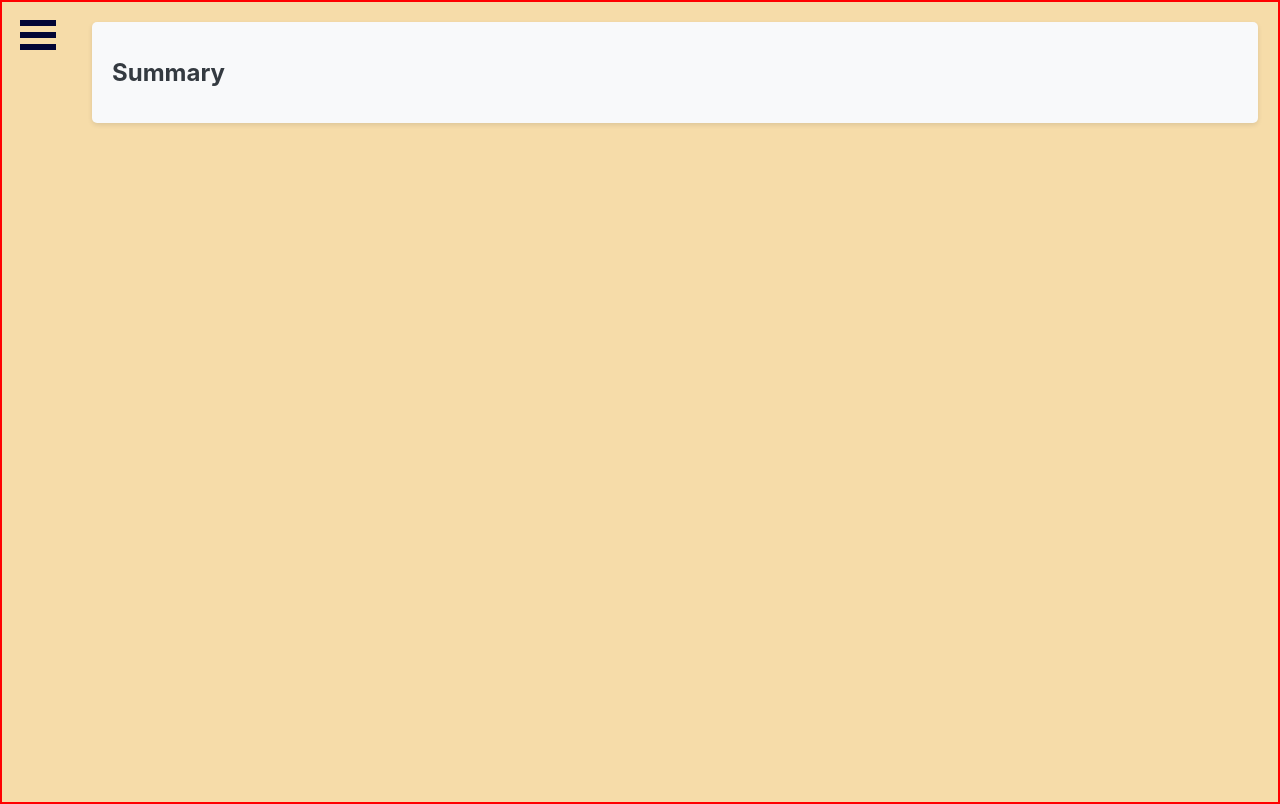
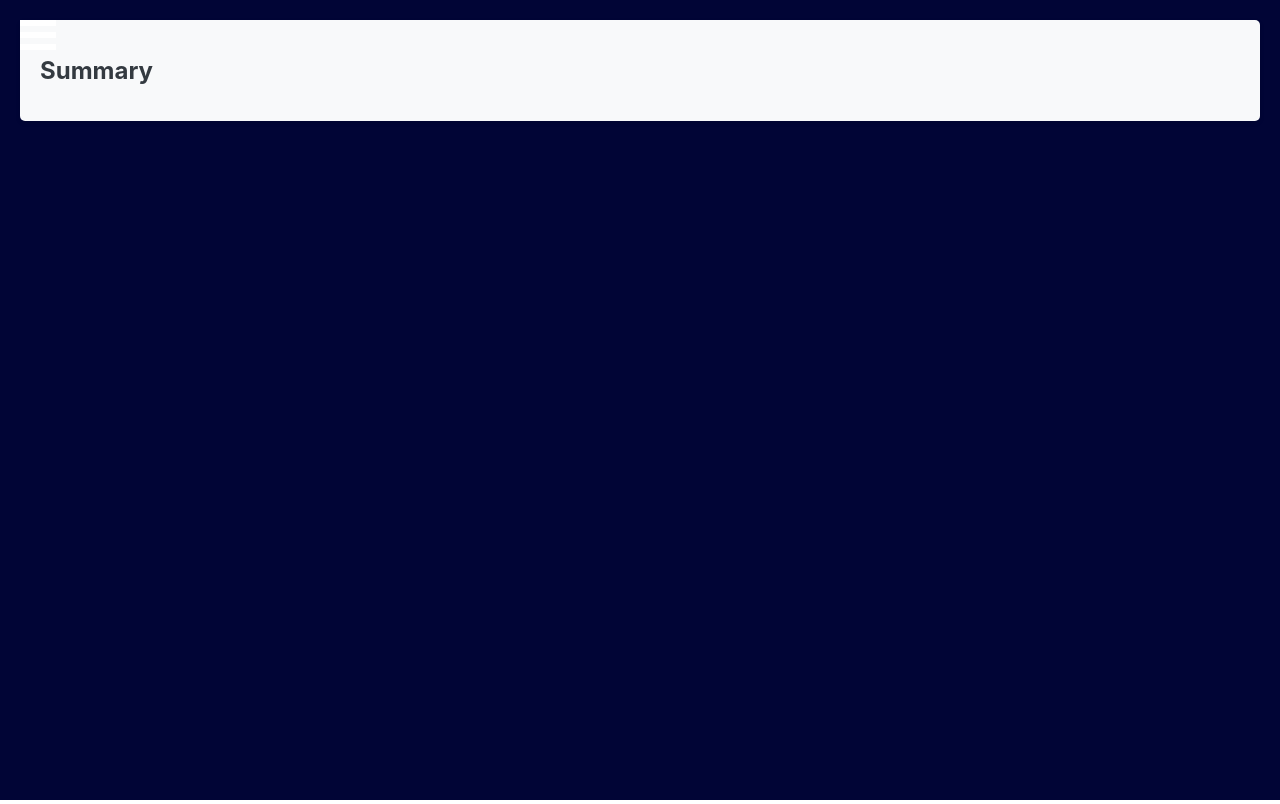
Before and after one commit to kennnyyyy/stockhub-web, a React (Create React App) app: page /dashboard in a window 1280 px wide. Built offline with nearby package versions, Linux system fonts and the light colour scheme.

Commit message:
updated sidemenu burger menu icon and bg

```diff
--- a/src/styles/Content.css
+++ b/src/styles/Content.css
@@ -1,7 +1,7 @@
 .content {
   padding: 20px;
   transition: margin-left 0.3s;
-  background-color: #f6dca9;
+  background-color: #010536;
 }
 
 .content-open {
--- a/src/styles/Dashboard.css
+++ b/src/styles/Dashboard.css
@@ -2,8 +2,7 @@
     display: flex;
     height: 100vh;
     overflow: hidden;
-    border: 2px solid red;
-    background-color: #f6dca9;
+    background-color: #002b59;
   }
 
   .side-menu {
@@ -14,13 +13,3 @@
     flex: 1;
     transition: margin-left 0.3s ease; /* Smooth transition */
   }
-
-  /* When the menu is open, adjust the margin */
-  .content-open {
-    margin-left: 250px; /* Same width as side menu */
-  }
-
-  /* When the menu is closed, the content takes full width */
-  .content-closed {
-    margin-left: 70px;
-  }
--- a/src/styles/SideMenu.css
+++ b/src/styles/SideMenu.css
@@ -26,5 +26,5 @@
 }
 
 .bm-burger-bars {
-  background: #010536;
+  background: #ffffff;
 }
```
